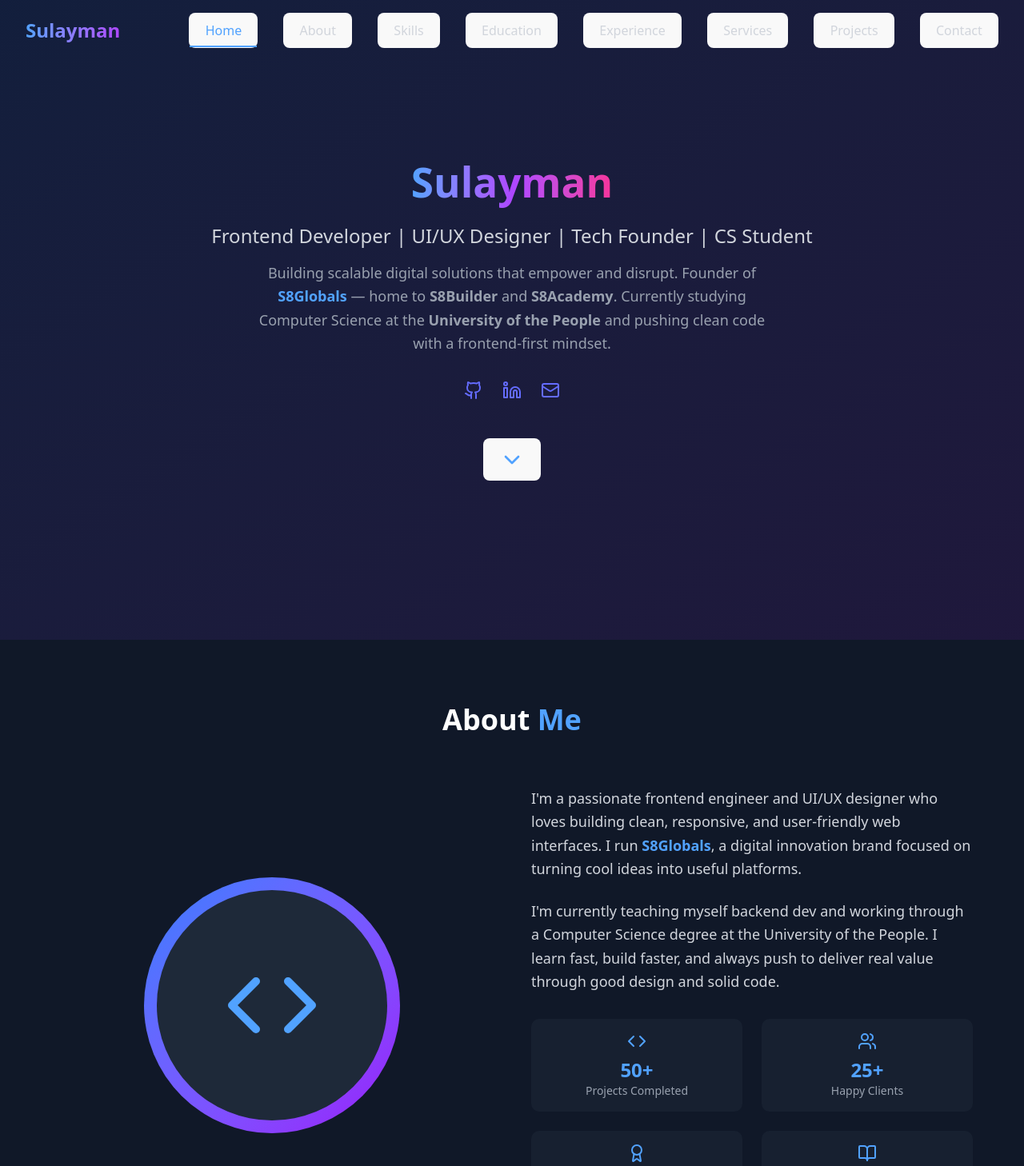
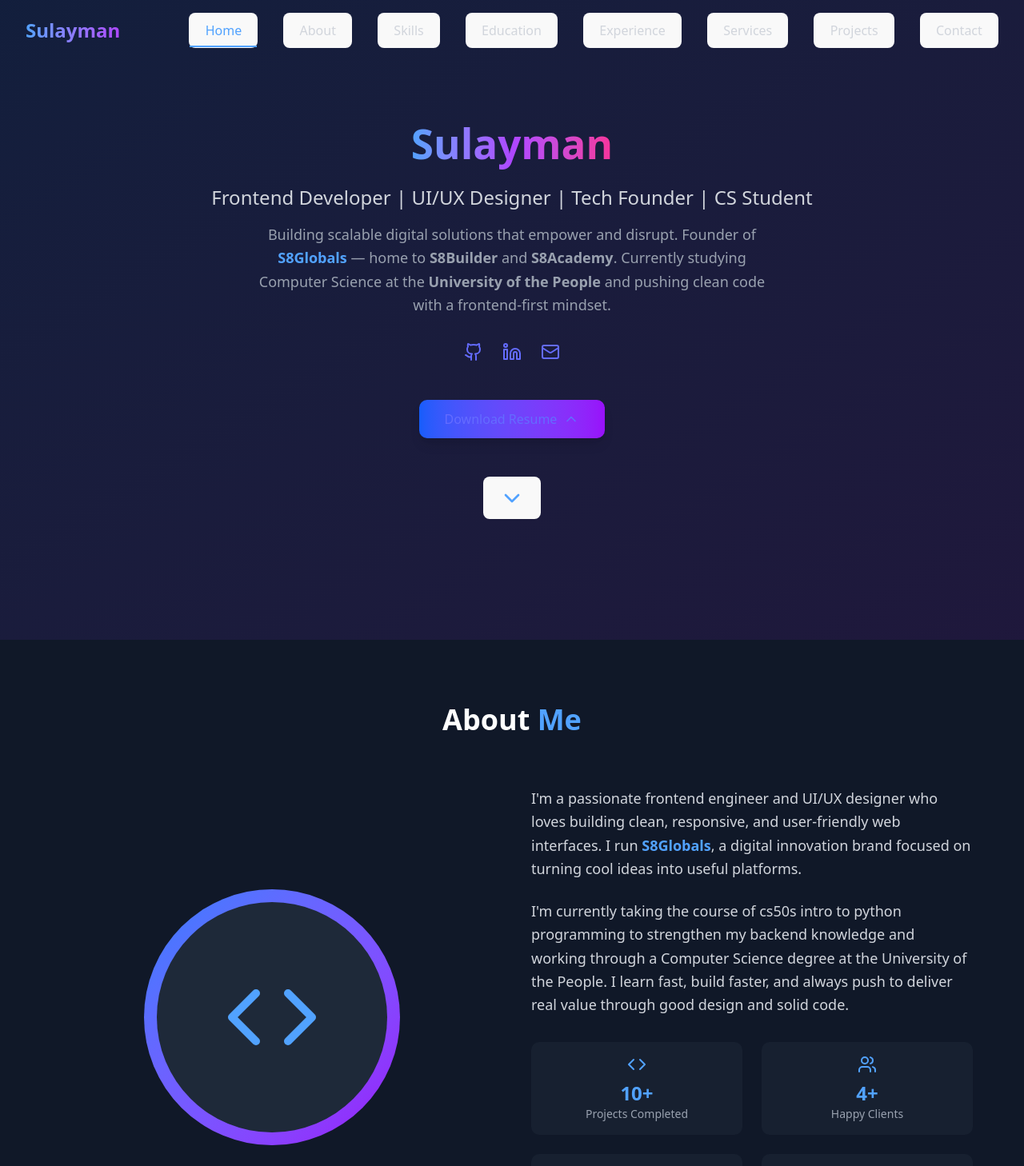
Before and after one commit to devspak-s8/my-portfolio, a React (Vite) app: page / in a window 1280 px wide. Shown: the top 1458 px of the page at 80% size. Built offline with nearby package versions, Linux system fonts and the light colour scheme.

Commit message:
feat: Refined the textss

```diff
--- a/src/App.tsx
+++ b/src/App.tsx
@@ -242,6 +242,16 @@
               <Mail size={24} />
             </a>
           </div>
+          <div className="flex justify-center mb-12 animate-fade-in animation-delay-700">
+            <a
+              href="/sulayman-resume.pdf" // Replace with the actual path to Sulayman's resume PDF
+              download="Sulayman_Resume.pdf"
+              className="bg-gradient-to-r from-blue-600 to-purple-600 hover:from-blue-700 hover:to-purple-700 text-white px-8 py-3 rounded-lg transition-all duration-300 transform hover:scale-105 shadow-lg hover:shadow-blue-500/25 flex items-center"
+            >
+              Download Resume{" "}
+              <ChevronDown size={20} className="ml-2 rotate-180" />
+            </a>
+          </div>
           <button
             onClick={() => scrollToSection("about")}
             className="animate-bounce-slow animate-fade-in animation-delay-800"
@@ -277,7 +287,7 @@
                 useful platforms.
               </p>
               <p className="text-base sm:text-lg text-gray-300 mb-6 leading-relaxed">
-                I'm currently teaching myself backend dev and working through a
+                I'm currently taking the course of cs50s intro to python programming to strengthen my backend knowledge and working through a
                 Computer Science degree at the University of the People. I learn
                 fast, build faster, and always push to deliver real value
                 through good design and solid code.
@@ -286,10 +296,10 @@
               <div className="grid grid-cols-2 gap-4 sm:gap-6 mt-8">
                 <StatCard
                   icon={<Code />}
-                  number={50}
+                  number={10}
                   label="Projects Completed"
                 />
-                <StatCard icon={<Users />} number={25} label="Happy Clients" />
+                <StatCard icon={<Users />} number={4} label="Happy Clients" />
                 <StatCard
                   icon={<Award />}
                   number={3}
```
